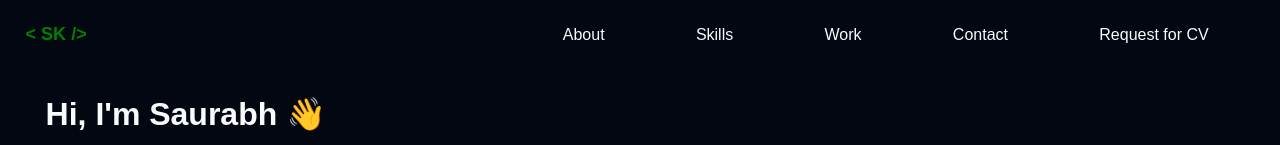
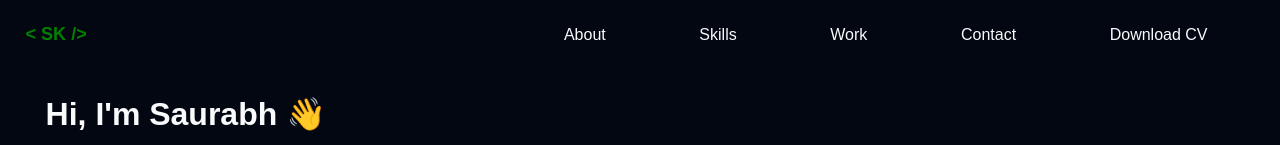
Before and after one commit to saurabhkara/portfolio2025, a Next.js app: page / in a window 1280 px wide. Shown: the top 145 px of the page. Built offline with nearby package versions, Linux system fonts and the light colour scheme.

Commit message:
download cv

```diff
--- a/src/app/page.tsx
+++ b/src/app/page.tsx
@@ -25,8 +25,11 @@
   };
 
   const openNewTab = () => {
-    window.location.href =
-      "mailto:saurabhkumar679@gmail.com?subject=Please%20share%20your%20resume";
+    var url =
+      "https://drive.google.com/file/d/1-mTbVjTJuB4kSA7be8DBl_Oh986LVXdE/view?usp=drive_link";
+    window.open(url, "Download");
+    // window.location.href =
+    //   "mailto:saurabhkumar679@gmail.com?subject=Please%20share%20your%20resume";
   };
 
   return (
@@ -65,7 +68,7 @@
           </p>
           <div>
             <p className={styles.tabs} onClick={openNewTab}>
-              Request for CV
+              Download CV
             </p>
           </div>
         </div>
@@ -112,7 +115,7 @@
           <li className={styles.mobileMenuTab}>
             {" "}
             <p className={styles.tabs} onClick={openNewTab}>
-              Request for CV
+              Download CV
             </p>
           </li>
         </ul>
```
